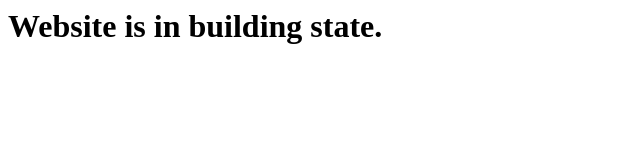
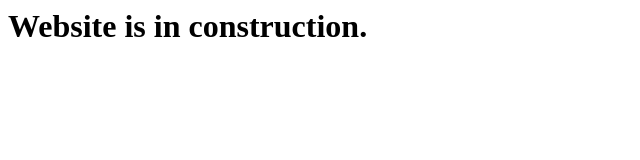
Before and after one commit to aungpipikhant/aungpipikhant.github.io, a plain HTML site: page index.html in a window 1280 px wide. Shown: the whole page, without its empty margins (0-640 px from the left). Drawn offline with Linux system fonts and the light colour scheme.

Commit message:
Update index.html

```diff
--- a/index.html
+++ b/index.html
@@ -1 +1 @@
-<h1>Website is in building state.</h1>
+<h1>Website is in construction.</h1>
```
